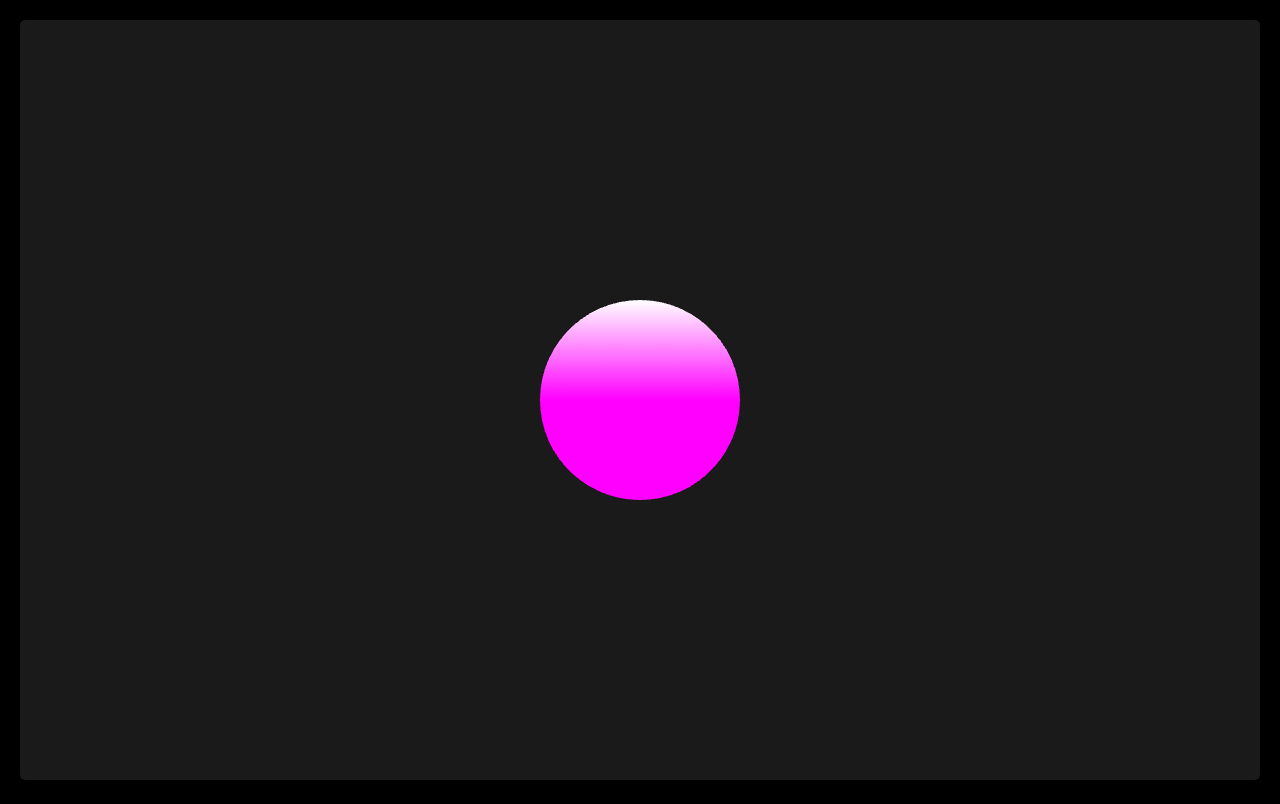
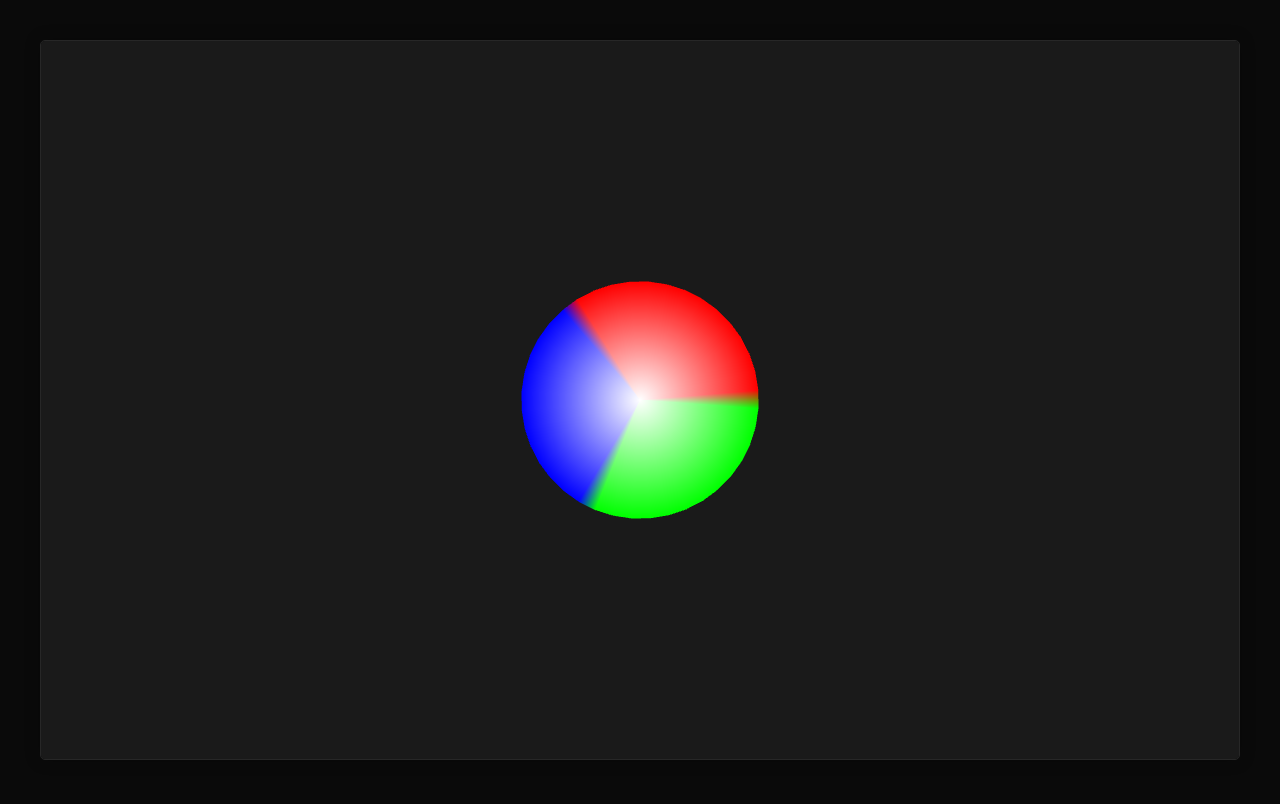
Before and after one commit to 5aitama/Velige, a website built with Vite: page web/index.html in a window 1280 px wide. Built offline with nearby package versions, Linux system fonts and the light colour scheme; files whose address does not match are found by name.

Commit message:
Stable version

```diff
--- a/engine/Core/SceneRenderer.ts
+++ b/engine/Core/SceneRenderer.ts
@@ -3,6 +3,8 @@ import IndicesBuffer from "../Graphics/IndicesBuffer";
 import { Mesh } from "../Graphics/Mesh";
 import { VertexAttribute } from "../Graphics/Vertex";
 import VertexBuffer from "../Graphics/VertexBuffer";
+import { Vector2 } from "../Math/Vector";
+import { DataType } from "./types";
 
 /**
  * Data that we need to render a mesh.
@@ -155,4 +157,9 @@ export default class SceneRenderer {
     get height() {
         return this._canvas.clientHeight;
     }
+
+    /** The renderer canvas width and height */
+    get size() {
+        return new Vector2(this.width, this.height, DataType.u32);
+    }
 }
--- a/engine/Math/Matrix.ts
+++ b/engine/Math/Matrix.ts
@@ -249,7 +249,7 @@ export class Matrix4x4 extends Matrix<Vector4> {
         ], type);
     }
 
-    static rotation(angle: number, type = DataType.f32) {
+    static rotation(angle: number) {
         const c = Math.cos(angle);
         const s = Math.sin(angle);
 
@@ -257,7 +257,7 @@ export class Matrix4x4 extends Matrix<Vector4> {
             c, -s, 0,
             s, c, 0,
             0, 0, 1,
-        ], type);
+        ], DataType.f32);
     }
 
     static translation(t: Vector2) {
--- a/engine/index.ts
+++ b/engine/index.ts
@@ -20,9 +20,15 @@ async function setup() {
     const indices: Indices[] = [];
 
     const radius = 100;
-    const resolution = 60;
+    const resolution = 40;
     const steps = 360 / resolution;
     const deg2rad = Math.PI / 180;
+
+    const colors = [
+        new Vector4(1, 0, 0, 1, DataType.f32),
+        new Vector4(0, 1, 0, 1, DataType.f32),
+        new Vector4(0, 0, 1, 1, DataType.f32),
+    ];
 
     // Push the origin vertex of our circle.
     vertices.push(new Vertex([
@@ -36,7 +42,7 @@ async function setup() {
 
         vertices.push(new Vertex([
             new Vector2(x, y, DataType.f32),        // The position.
-            new Vector4(1, y / radius, 1, 1, DataType.f32),  // The color.
+            colors[Math.floor(j / 13) % colors.length],//new Vector4(1, y / radius, 1, 1, DataType.f32),  // The color.
         ]));
 
         if(j === 0) continue;
@@ -52,6 +58,7 @@ async function setup() {
 
     const shader = await Shader.loadFrom("shaders/simple.vert", "shaders/simple.frag");
     material = new Material(shader);
+
     const mesh = new Mesh(vertices, indices, material);
     renderer.addMesh(mesh);
 
@@ -69,16 +76,18 @@ async function setup() {
 }
 
 function render(t = 0) {
-    t = t / 1000;
+    const slow = t / 1000;
+    const fast = t / 100;
 
-    const projection = Matrix3x3.projection(renderer.width, renderer.height);
+    const size = renderer.size;
+    const projection = Matrix3x3.projection(size.x, size.y);
 
     const mpos = new Vector2(0, 0, DataType.f32);
-    const mscl = new Vector2(1, 1, DataType.f32);
-    const mrot = 0;
+    const mscl = new Vector2(Math.sin(slow) / 5 + 1, Math.sin(slow) / 5 + 1, DataType.f32);
+    const mrot = fast;
     const model = Matrix3x3.mul(Matrix3x3.mul(Matrix3x3.translation(mpos), Matrix3x3.rotation(mrot)), Matrix3x3.scaling(mscl));
 
-    const vpos = new Vector2(-renderer.width / 2, -renderer.height / 2, DataType.f32);
+    const vpos = new Vector2(-size.x / 2, -size.y / 2, DataType.f32);
     const vscl = new Vector2(1, 1, DataType.f32);
     const vrot = 0;
     const view = Matrix3x3.mul(Matrix3x3.mul(Matrix3x3.translation(vpos), Matrix3x3.rotation(vrot)), Matrix3x3.scaling(vscl));
--- a/package.json
+++ b/package.json
@@ -1,6 +1,6 @@
 {
   "name": "wsh",
-  "version": "1.0.0",
+  "version": "0.1.0",
   "main": "index.js",
   "author": "5aitama",
   "license": "MIT",
--- a/shaders/simple.vert
+++ b/shaders/simple.vert
@@ -9,7 +9,7 @@ uniform mat3 view;          // The view matrix.
 uniform mat3 model;         // The model matrix.
 
 void main(void) {
-    col = vec4(1, vpos.y / 100.0, 1, 1);
+    col = vcol;
     vec3 pos = projection * view * model * vec3(vpos, 1);
     gl_Position = vec4(pos.xy, 0, 1);
 }
--- a/web/index.css
+++ b/web/index.css
@@ -1,6 +1,6 @@
 html, body {
     margin: 0;
-    background-color: rgb(0.1, 0.1, 0.1);
+    background-color: rgb(10, 10, 10);
 
     width: 100vw;
     height: 100vh;
@@ -8,9 +8,12 @@ html, body {
 }
 
 #canvas {
-    width: -webkit-calc(100% - 40px);
-    height: -webkit-calc(100% - 40px);
+    width: -webkit-calc(100% - 80px - 2px);
+    height: -webkit-calc(100% - 80px - 2px);
 
     border-radius: 5px;
-    margin: 20px;
+    margin: 40px;
+
+    box-shadow: 0 0 15px rgba(0, 0, 0, 0.25);
+    border: solid 1px rgb(39, 39, 39);
 }
```
